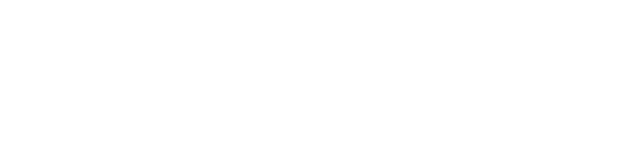
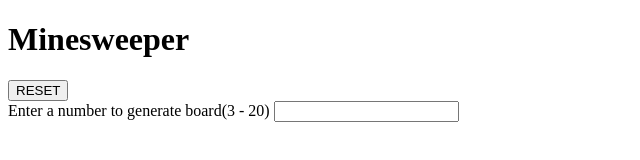
Before and after one commit to Madfarm/minesweeper-trial, a plain HTML site: page index.html in a window 1280 px wide. Shown: the whole page, without its empty margins (0-640 px from the left). Drawn offline with Linux system fonts and the light colour scheme.

Commit message:
added HTML elements

```diff
--- a/index.html
+++ b/index.html
@@ -9,6 +9,16 @@
     <title>Minesweeper</title>
 </head>
 <body>
-
+    <header id="title-bar">
+        <h1>Minesweeper</h1>
+        <button id="reset">RESET</button>
+    </header>
+    <main>
+        <div id="board"></div>
+    </main>
+    <footer>
+        <label for="board-size">Enter a number to generate board(3 - 20)</label>
+        <input type="number" id="board-size" minlength="1" maxlength="2">
+    </footer>
 </body>
 </html>
```
